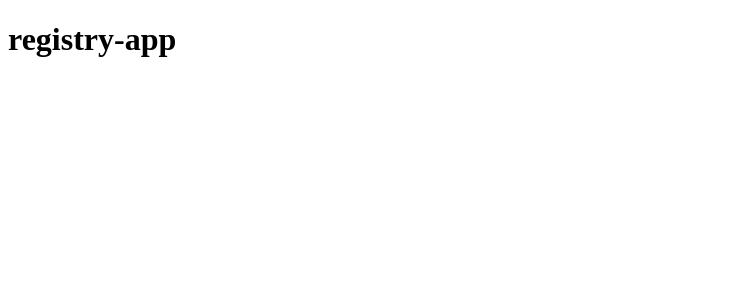
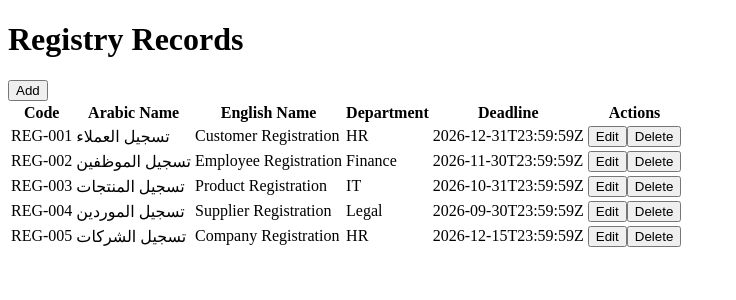
Before and after one commit to mv7x/registry-app, an Angular app: page / in a window 1280 px wide. Shown: the top 300 px of the page, without its empty margins (0-736 px from the left). Built offline with nearby package versions, Linux system fonts and the light colour scheme; data requests are answered from the project's data file.

Commit message:
feat: build records table

```diff
--- a/src/app/app.html
+++ b/src/app/app.html
@@ -1 +1,40 @@
-<h1>{{ title }}</h1>
+<h1>Registry Records</h1>
+
+<button type="button">Add</button>
+
+@if (records | async; as data) {
+  @if (data.length > 0) {
+    <table>
+      <thead>
+        <tr>
+          <th>Code</th>
+          <th>Arabic Name</th>
+          <th>English Name</th>
+          <th>Department</th>
+          <th>Deadline</th>
+          <th>Actions</th>
+        </tr>
+      </thead>
+
+      <tbody>
+        @for (record of data; track record.id) {
+          <tr>
+            <td>{{ record.code }}</td>
+            <td>{{ record.arabicName }}</td>
+            <td>{{ record.englishName }}</td>
+            <td>{{ record.department }}</td>
+            <td>{{ record.submissionDeadline }}</td>
+            <td>
+              <button type="button">Edit</button>
+              <button type="button">Delete</button>
+            </td>
+          </tr>
+        }
+      </tbody>
+    </table>
+  } @else {
+    <p>No records found.</p>
+  }
+} @else {
+  <p>Loading...</p>
+}
--- a/src/app/app.ts
+++ b/src/app/app.ts
@@ -1,11 +1,15 @@
-import { Component } from '@angular/core';
+import { Component, inject } from '@angular/core';
+import { AsyncPipe } from '@angular/common';
+import { Records } from './services/records';
 
 @Component({
   selector: 'app-root',
-  imports: [],
+  imports: [AsyncPipe],
   templateUrl: './app.html',
   styleUrl: './app.css'
 })
 export class App {
-  protected title = 'registry-app';
+  private recordsService = inject(Records);
+
+  records = this.recordsService.getAll();
 }
```
